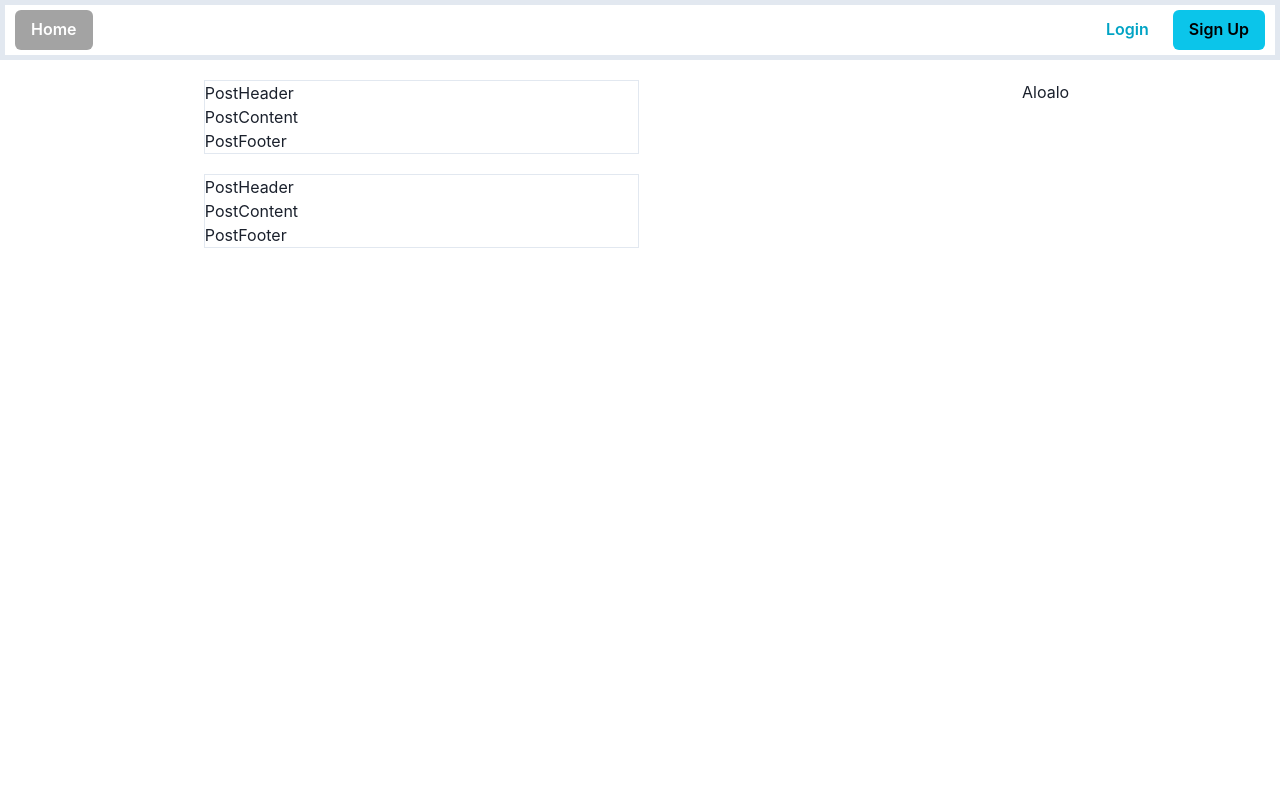
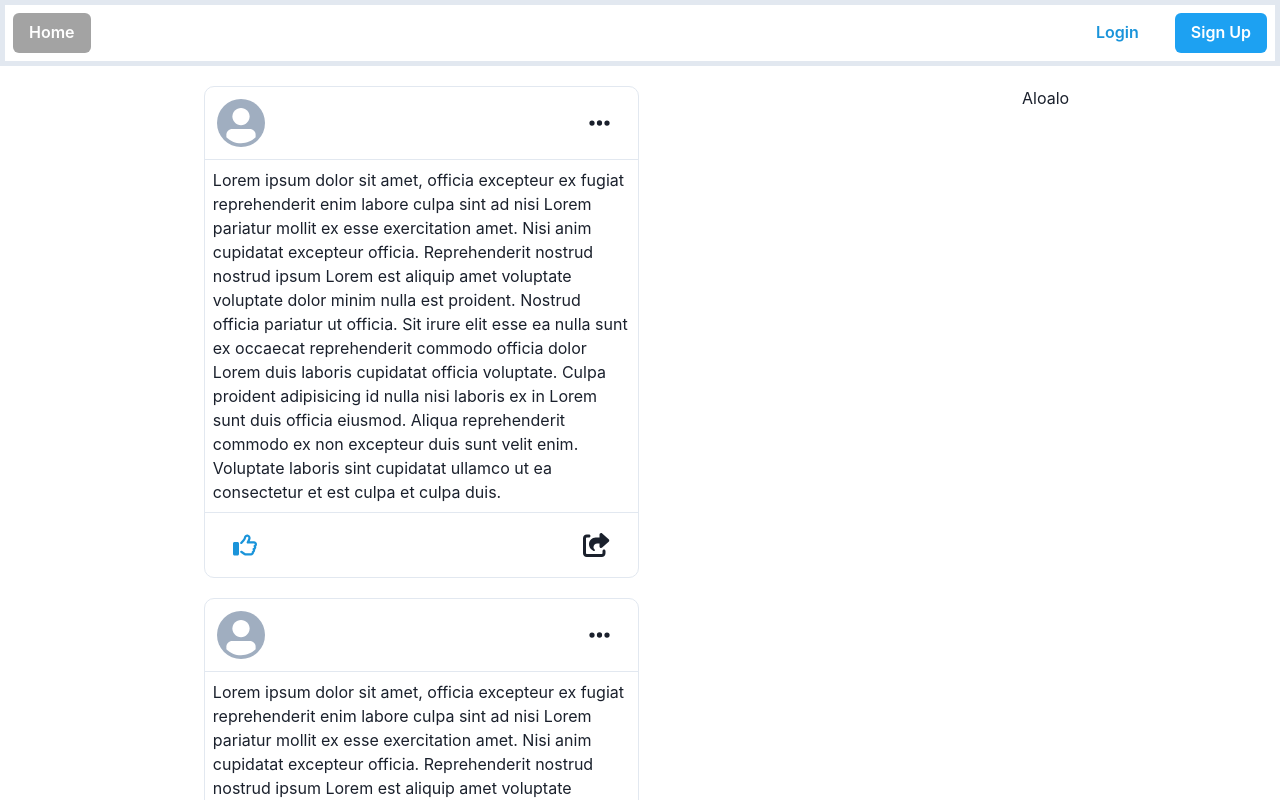
Before and after one commit to tangiang0812/social-media-app-frontend, a React (Create React App) app: page / in a window 1280 px wide. Shown: the top 800 px of the page. Built offline with nearby package versions, Linux system fonts and the light colour scheme.

Commit message:
Add Post's components' UI
PostContent
PostFooter
PostHeader
PostOption

```diff
--- a/package.json
+++ b/package.json
@@ -4,6 +4,10 @@
   "private": true,
   "dependencies": {
     "@chakra-ui/react": "^2.3.6",
+    "@fortawesome/fontawesome-svg-core": "^6.2.0",
+    "@fortawesome/free-regular-svg-icons": "^6.2.0",
+    "@fortawesome/free-solid-svg-icons": "^6.2.0",
+    "@fortawesome/react-fontawesome": "^0.2.0",
     "@testing-library/jest-dom": "^5.16.5",
     "@testing-library/react": "^13.4.0",
     "@testing-library/user-event": "^13.5.0",
--- a/public/index.html
+++ b/public/index.html
@@ -24,6 +24,7 @@
       work correctly both with client-side routing and a non-root public URL.
       Learn how to configure a non-root public URL by running `npm run build`.
     -->
+
     <title>React App</title>
   </head>
   <body>
--- a/src/App.tsx
+++ b/src/App.tsx
@@ -7,6 +7,15 @@ import Login from "./pages/Login";
 import SignUp from "./pages/SignUp";
 import Profile from "./pages/Profile";
 import Settings from "./pages/Settings";
+import { library } from "@fortawesome/fontawesome-svg-core";
+import {
+  faThumbsUp as fasThumbsUp,
+  faEllipsis,
+  faShareFromSquare,
+} from "@fortawesome/free-solid-svg-icons";
+import { faThumbsUp as farThumbsUp } from "@fortawesome/free-regular-svg-icons";
+
+library.add(fasThumbsUp, farThumbsUp, faEllipsis, faShareFromSquare);
 
 function App(): JSX.Element {
   return (
--- a/src/components/Navbar.tsx
+++ b/src/components/Navbar.tsx
@@ -1,29 +1,20 @@
-import { Box, Button, Link } from "@chakra-ui/react";
+import { Button, Flex, Link, Spacer } from "@chakra-ui/react";
 import React from "react";
 
 function Navbar() {
   return (
-    <Box
-      w="100%"
-      justifyContent={"space-between"}
-      display="flex"
-      p="5px 10px"
-      alignItems="center"
-      background="white"
-      borderWidth="5px"
-    >
+    <Flex minWidth="max-content" alignItems="center" padding={2} gap={3} borderWidth={5}>
       <Button colorScheme={"blackAlpha"}>
         <Link href="/">Home</Link>
       </Button>
-      <div>
-        <Button colorScheme={"cyan"} variant="ghost" marginLeft={2}>
-          <Link href="/login">Login</Link>
-        </Button>
-        <Button colorScheme={"cyan"} marginLeft={2}>
-          <Link href="register">Sign Up</Link>
-        </Button>
-      </div>
-    </Box>
+      <Spacer />
+      <Button colorScheme={"twitter"} variant="ghost" marginLeft={2}>
+        <Link href="/login">Login</Link>
+      </Button>
+      <Button colorScheme={"twitter"} marginLeft={2}>
+        <Link href="register">Sign Up</Link>
+      </Button>
+    </Flex>
   );
 }
 
--- a/src/components/Post.tsx
+++ b/src/components/Post.tsx
@@ -10,7 +10,7 @@ interface PostProps {
 const Post: React.FC<PostProps> = () => {
   return (
     <Container maxWidth="60%">
-      <Box borderWidth={1}>
+      <Box borderWidth={1} borderRadius={10}>
         <PostHeader></PostHeader>
         <PostContent></PostContent>
         <PostFooter></PostFooter>
--- a/src/components/PostContent.tsx
+++ b/src/components/PostContent.tsx
@@ -1,9 +1,17 @@
-import React from 'react'
+import { Container } from "@chakra-ui/react";
+import React from "react";
 
 const PostContent = () => {
   return (
-    <div>PostContent</div>
-  )
-}
+    <Container
+      justifyContent="space-between"
+      maxW="100%"
+      display="flex"
+      padding={2}
+    >
+    Lorem ipsum dolor sit amet, officia excepteur ex fugiat reprehenderit enim labore culpa sint ad nisi Lorem pariatur mollit ex esse exercitation amet. Nisi anim cupidatat excepteur officia. Reprehenderit nostrud nostrud ipsum Lorem est aliquip amet voluptate voluptate dolor minim nulla est proident. Nostrud officia pariatur ut officia. Sit irure elit esse ea nulla sunt ex occaecat reprehenderit commodo officia dolor Lorem duis laboris cupidatat officia voluptate. Culpa proident adipisicing id nulla nisi laboris ex in Lorem sunt duis officia eiusmod. Aliqua reprehenderit commodo ex non excepteur duis sunt velit enim. Voluptate laboris sint cupidatat ullamco ut ea consectetur et est culpa et culpa duis.
+    </Container>
+  );
+};
 
-export default PostContent
+export default PostContent;
--- a/src/components/PostFooter.tsx
+++ b/src/components/PostFooter.tsx
@@ -1,9 +1,41 @@
-import React from 'react'
+import { Button, Flex, Spacer } from "@chakra-ui/react";
+import { FontAwesomeIcon } from "@fortawesome/react-fontawesome";
+import React, { MouseEventHandler, useState } from "react";
 
 const PostFooter = () => {
+  const [liked, setLiked] = useState<boolean>(false);
+
+  const handleLike: MouseEventHandler<HTMLButtonElement> = (): void => {
+    setLiked(!liked);
+  };
+
+  const handleShare: MouseEventHandler<HTMLButtonElement> = (): void => {
+    console.log("Post shared");
+  };
+
   return (
-    <div>PostFooter</div>
-  )
-}
+    <Flex
+      minWidth="max-content"
+      alignItems="center"
+      padding={3}
+      gap={2}
+      borderTopWidth={1}
+    >
+      <Button variant="ghost" colorScheme="twitter" onClick={handleLike}>
+        <FontAwesomeIcon
+          icon={[liked ? "fas" : "far", "thumbs-up"]}
+          size="xl"
+        ></FontAwesomeIcon>
+      </Button>
+      <Spacer />
+      <Button variant="ghost" onClick={handleShare}>
+        <FontAwesomeIcon
+          icon={["fas", "share-from-square"]}
+          size="xl"
+        ></FontAwesomeIcon>
+      </Button>
+    </Flex>
+  );
+};
 
-export default PostFooter
+export default PostFooter;
--- a/src/components/PostHeader.tsx
+++ b/src/components/PostHeader.tsx
@@ -1,9 +1,21 @@
-import React from 'react'
+import { Flex, Spacer } from "@chakra-ui/react";
+import PostOption from "./PostOption";
+import UserAvatar from "./UserAvatar/UserAvatar";
 
 const PostHeader = () => {
   return (
-    <div>PostHeader</div>
-  )
-}
+    <Flex
+      minWidth="max-content"
+      alignItems="center"
+      padding={3}
+      gap={2}
+      borderBottomWidth={1}
+    >
+      <UserAvatar />
+      <Spacer />
+      <PostOption />
+    </Flex>
+  );
+};
 
-export default PostHeader
+export default PostHeader;
--- /dev/null
+++ b/src/components/PostOption.tsx
@@ -0,0 +1,37 @@
+import {
+  Button,
+  Popover,
+  PopoverArrow,
+  PopoverBody,
+  PopoverContent,
+  PopoverTrigger,
+  VStack,
+} from "@chakra-ui/react";
+import { FontAwesomeIcon } from "@fortawesome/react-fontawesome";
+import React, { MouseEventHandler } from "react";
+
+const PostOption = () => {
+  const handleClickOptions: MouseEventHandler<HTMLButtonElement> = () => {
+    console.log("Giangdeptrai");
+  };
+  return (
+    <Popover>
+      <PopoverTrigger>
+        <Button variant="ghost" onClick={handleClickOptions}>
+          <FontAwesomeIcon icon={["fas", "ellipsis"]} size="xl" />
+        </Button>
+      </PopoverTrigger>
+      <PopoverContent>
+        <PopoverArrow />
+        <PopoverBody>
+          <VStack spacing={2}>
+          <Button width="100%">Hide post</Button>
+          <Button width="100%">Delete post</Button>
+          </VStack>
+        </PopoverBody>
+      </PopoverContent>
+    </Popover>
+  );
+};
+
+export default PostOption;
--- a/src/pages/Login.tsx
+++ b/src/pages/Login.tsx
@@ -10,16 +10,14 @@ import {
   Link,
   VStack,
 } from "@chakra-ui/react";
-import React, { useState } from "react";
+import React, { MouseEventHandler, useState } from "react";
 
 const Login: React.FC = () => {
   const [show, setShow] = useState<boolean>(false);
   const [email, setEmail] = useState<string>("");
   const [password, setPassword] = useState<string>("");
 
-  const handleLogin = async (
-    event: React.MouseEvent<HTMLButtonElement>
-  ): Promise<void> => {
+  const handleLogin: MouseEventHandler<HTMLButtonElement> = async (event) => {
     event.preventDefault();
     console.log(email);
     console.log(password);
@@ -85,6 +83,6 @@ const Login: React.FC = () => {
       </Box>
     </Container>
   );
-}
+};
 
 export default Login;
--- a/src/pages/SignUp.tsx
+++ b/src/pages/SignUp.tsx
@@ -10,7 +10,7 @@ import {
   Link,
   VStack,
 } from "@chakra-ui/react";
-import React, { MouseEvent, useState } from "react";
+import React, { MouseEvent, MouseEventHandler, useState } from "react";
 
 const SignUp: React.FC = () => {
   const [email, setEmail] = useState("");
@@ -20,9 +20,7 @@ const SignUp: React.FC = () => {
 
   const handleClick = () => setShow(!show);
 
-  const handleSignup = async (
-    event: MouseEvent<HTMLButtonElement>
-  ): Promise<void> => {
+  const handleSignup: MouseEventHandler<HTMLButtonElement> = async (event) => {
     console.log(email);
     console.log(name);
     console.log(password);
@@ -108,6 +106,6 @@ const SignUp: React.FC = () => {
       </Box>
     </Container>
   );
-}
+};
 
 export default SignUp;
```
Also changed, not shown: 1 other file (tests, documents, lock files or other folders).
